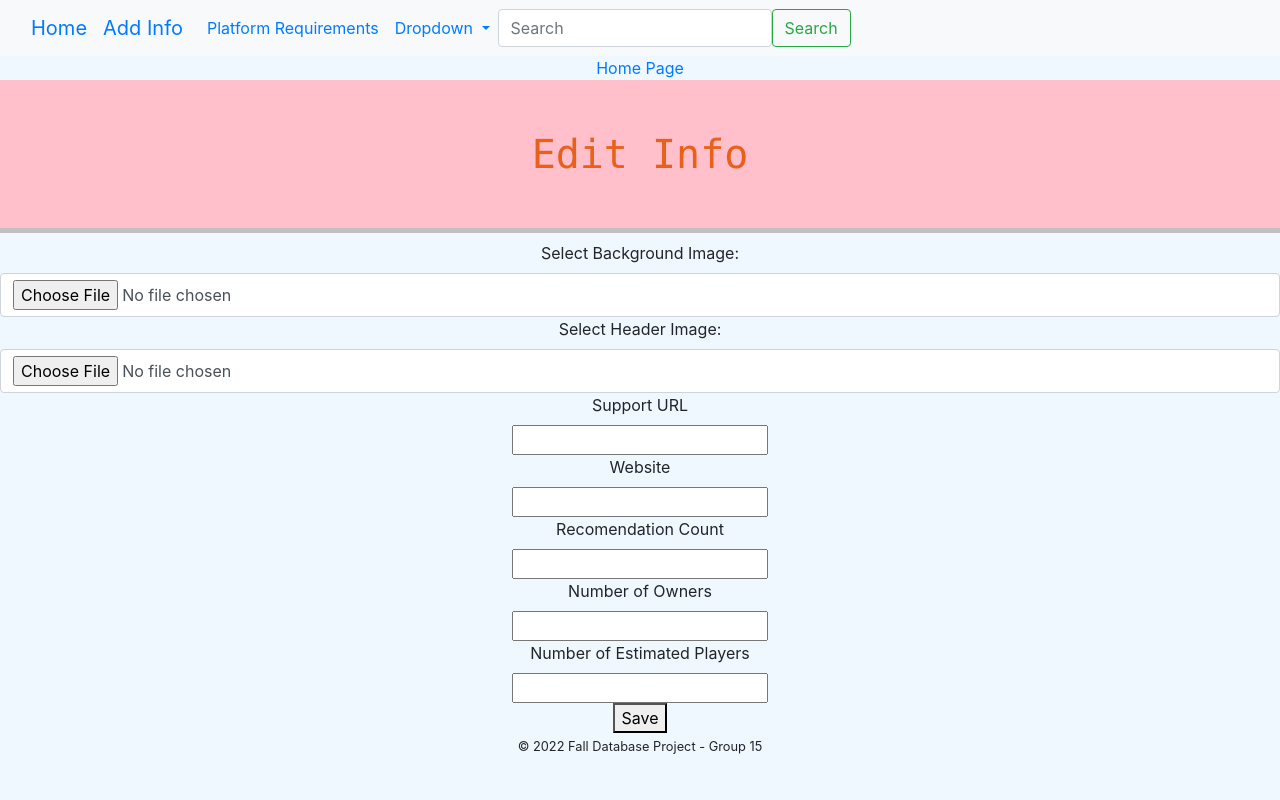
After one commit to itudb2215/itudb2215, a Flask app: page /new-info in a window 1280 px wide. The commit adds this page. Run offline with Flask 2, Linux system fonts and the light colour scheme; some libraries are stand-ins or nearby versions.

Commit message:
Add additional info form

```diff
--- a/project_flask/server.py
+++ b/project_flask/server.py
@@ -16,6 +16,8 @@ def create_app(debug=True):
     app.add_url_rule("/games/requirements/<game_id>", view_func=views.requirements_page)
     app.add_url_rule("/games/genre/<game_id>", view_func=views.genre_page)
     app.add_url_rule("/games/author/<steam_id>", view_func=views.author_page)
+    app.add_url_rule("/new-info", view_func=views.info_add_page, methods=["GET", "POST"])
+#TODO: change url
 
 
     return app
--- /dev/null
+++ b/project_flask/templates/info_edit.html
@@ -0,0 +1,61 @@
+{% extends "layout.html" %}
+{% block title %}Edit Info{% endblock %}
+{% block content %}
+    <h1 class="title">Edit Info</h1>
+
+    <form action="" method="post" name="info_edit">
+
+        <!--TODO: deal with game_id-->
+
+      <div class="image">
+            <label class="form-label" for="customFile">Select Background Image:</label>
+            <input type="file" class="form-control" name="background" accept="image/jpg, image/png, image/jpeg" />
+      </div>
+
+      <div class="image">
+        <label class="form-label" for="customFile">Select Header Image:</label>
+        <input type="file" class="form-control" name="headerimage" accept="image/jpg, image/png, image/jpeg" />
+      </div>
+
+      <div class="field">
+        <label for="title" class="label">Support URL</label>
+        <div class="control">
+          <input type="text" name="supporturl" class="input" />
+        </div>
+      </div>
+
+      <div class="field">
+        <label for="title" class="label">Website</label>
+        <div class="control">
+          <input type="text" name="website" class="input" />
+        </div>
+      </div>
+
+      <div class="field">
+        <label for="year" class="label">Recomendation Count</label>
+        <div class="control">
+          <input type="number" name="recomendationcount" class="input"/>
+        </div>
+      </div>
+
+      <div class="field">
+        <label for="year" class="label">Number of Owners</label>
+        <div class="control">
+          <input type="number" name="steamspyowners" class="input"/>
+        </div>
+      </div>
+
+      <div class="field">
+        <label for="year" class="label">Number of Estimated Players</label>
+        <div class="control">
+          <input type="number" name="steamspyplayersestimate" class="input"/>
+        </div>
+      </div>
+
+      <div class="field is-grouped">
+        <div class="control">
+          <button class="button is-primary is-small">Save</button>
+        </div>
+      </div>
+    </form>
+{% endblock %}
--- a/project_flask/templates/navbar.html
+++ b/project_flask/templates/navbar.html
@@ -1,6 +1,7 @@
 <nav class="navbar navbar-expand-lg bg-light">
     <div class="container-fluid">
       <a class="navbar-brand" href="{{ url_for('home_page') }}" >Home</a>
+      <a class="navbar-brand" href="{{ url_for('info_add_page') }}" >Add Info</a>
       <button class="navbar-toggler" type="button" data-bs-toggle="collapse" data-bs-target="#navbarSupportedContent" aria-controls="navbarSupportedContent" aria-expanded="false" aria-label="Toggle navigation">
         <span class="navbar-toggler-icon"></span>
       </button>
--- a/project_flask/views.py
+++ b/project_flask/views.py
@@ -1,8 +1,9 @@
 from datetime import datetime
 from database_conn import get_db
 from database import Database
+from games import Additional
 
-from flask import render_template, redirect
+from flask import render_template, redirect, request, url_for
 
 def home_page():
     db = Database(get_db())
@@ -49,3 +50,22 @@ def author_page(author_id):
     db = Database(get_db())
     author = db.get_author(author_id)
     return render_template("author.html", author=author)
+
+def info_add_page():
+    if request.method == "GET":
+        return render_template(
+            "info_edit.html",
+        )
+    else:
+        _game_id = request.form["game_id"]
+        _background = request.form["background"]
+        _headerimage = request.form["headerimage"]
+        _supporturl = request.form["supporturl"]
+        _website = request.form["website"]
+        _recomendationcount = request.form["recomendationcount"]
+        _steamspyowners = request.form["steamspyowners"]
+        _steamspyplayersestimate = request.form["steamspyplayersestimate"]
+        add_info = Additional(_game_id, _background, _headerimage, _supporturl, _website, _recomendationcount, _steamspyowners, steamspyplayersestimate = int(_steamspyplayersestimate) if _steamspyplayersestimate else None)
+        db = Database(get_db())
+        info_key = db.add_movie(add_info)
+        return redirect(url_for("games_page", info_key=info_key))
```
